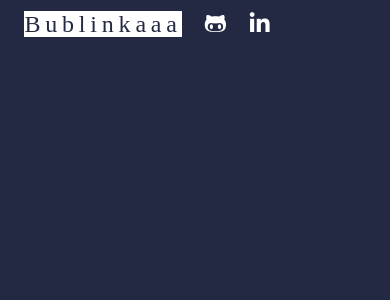
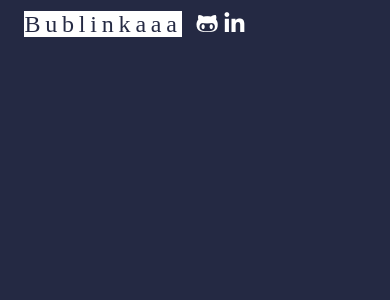
Before and after one commit to DominikPall/dominikpall.github.io, a PHP site: page / in a window 390 px wide. Shown: the top 300 px of the page. Run offline with PHP 8.4, Linux system fonts and the light colour scheme; some libraries are stand-ins or nearby versions.

Commit message:
NavBar fix

```diff
--- a/index.html
+++ b/index.html
@@ -4,7 +4,6 @@
         <meta charset="utf-8">
         <meta name="viewport" content="width=device-width, initial-scale=1, shrink-to-fit=no">
         <link rel="stylesheet" href="https://cdn.jsdelivr.net/npm/bootstrap@4.5.3/dist/css/bootstrap.min.css" integrity="sha384-TX8t27EcRE3e/ihU7zmQxVncDAy5uIKz4rEkgIXeMed4M0jlfIDPvg6uqKI2xXr2" crossorigin="anonymous">
-        <script src="bootstrap-4.5.3-dist/js/bootstrap.bundle.js"></script>
         <link rel="stylesheet" href="style.css">
         <link rel="stylesheet" href="index.css">
         <script src="https://kit.fontawesome.com/e060c03e60.js" crossorigin="anonymous"></script>
@@ -13,7 +12,7 @@
     <body>
         <div class="row">
             <nav class="navbar fixed-top" id="top">
-                <div id="col-sm-12">
+                <div id="col-sm-11">
                     <h4>Bublinkaaa</h4>
                     <a href="https://github.com/DominikPall" class="fab fa-github-alt" ></a>
                     <a href= "https://www.linkedin.com/in/dominik-pall-b0a9b7146/" class="fab fa-linkedin-in"></a>
--- a/style.css
+++ b/style.css
@@ -14,7 +14,6 @@ body {
 }
 #top a {
     color: white;
-    padding: 1vh;
     display: inline;
 }
 
```
